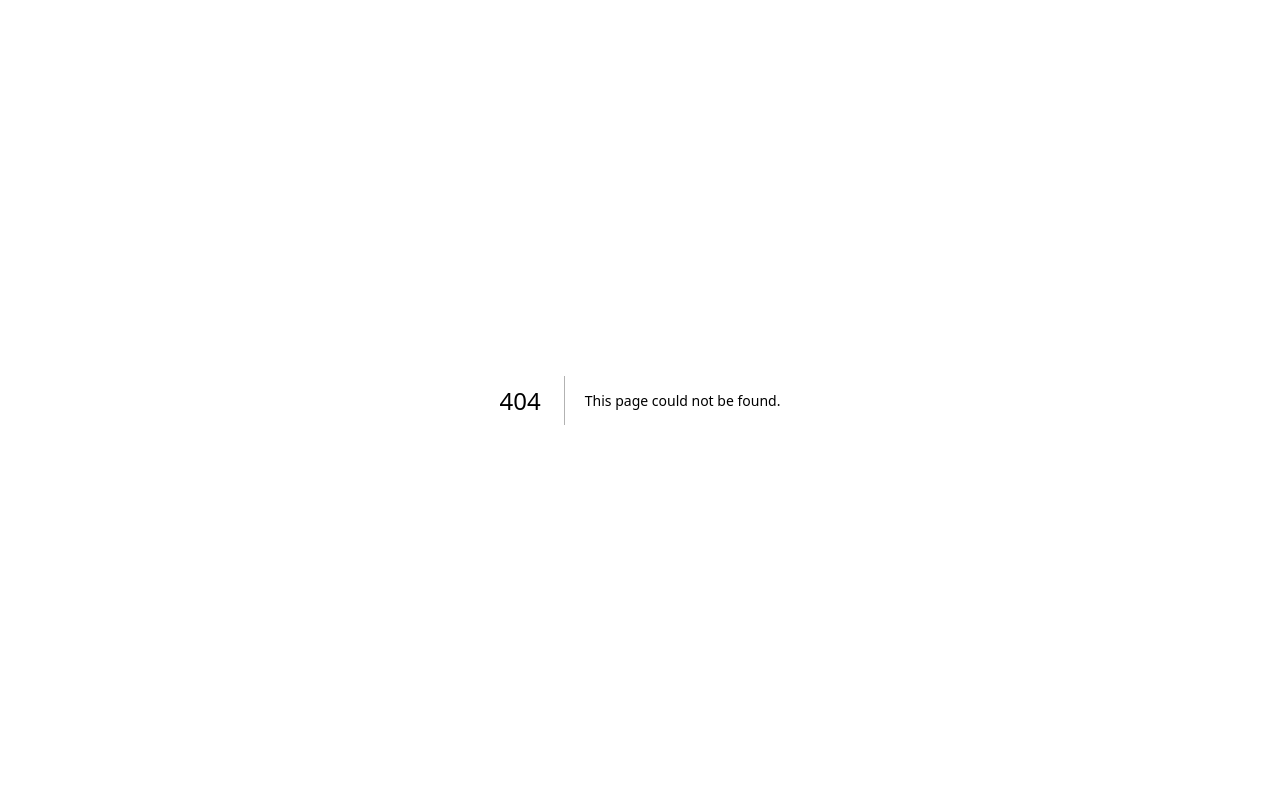
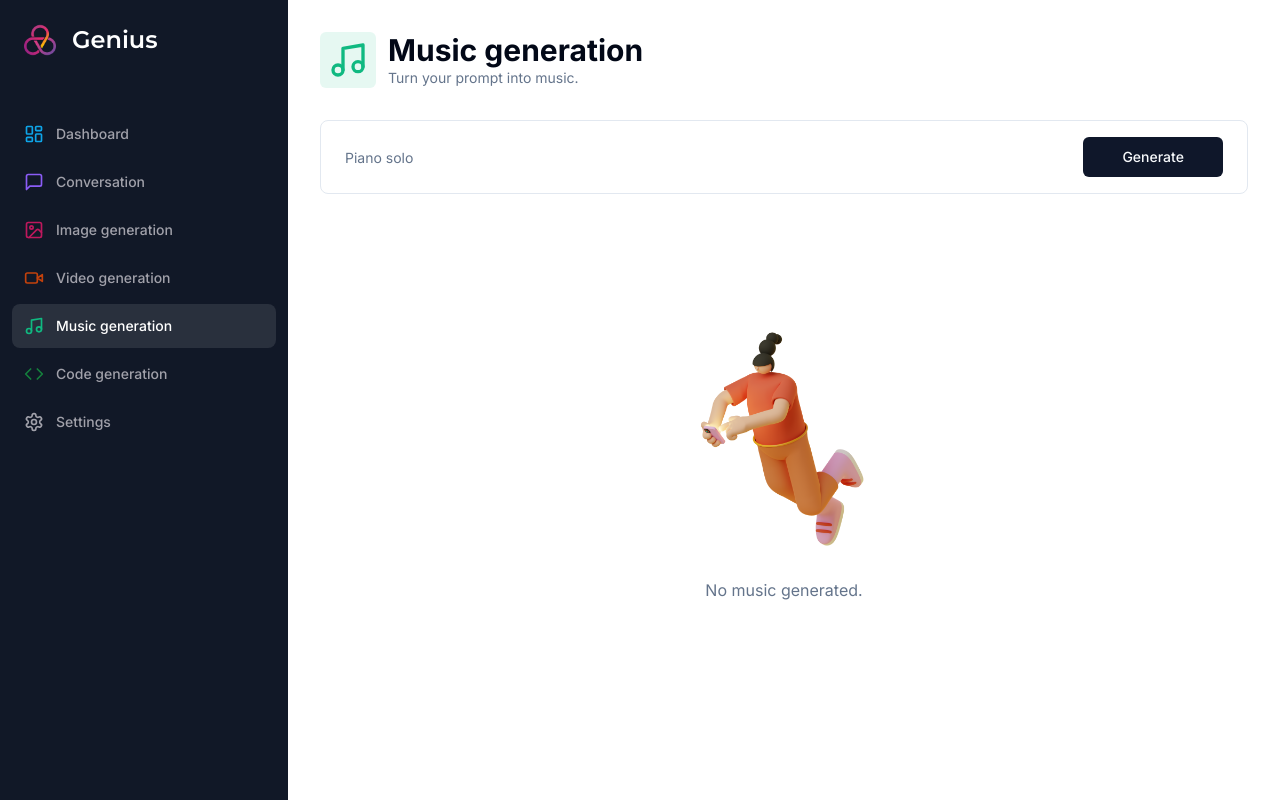
Before and after one commit to TaurusVB/AI-SAAS, a Next.js app: page /music in a window 1280 px wide. Before the commit this address had no page. Built offline with nearby package versions, Linux system fonts and the light colour scheme.

Commit message:
finish doing Music page functionality

```diff
--- /dev/null
+++ b/app/(dashboard)/(routes)/music/constans.ts
@@ -0,0 +1,7 @@
+import * as z from "zod";
+
+export const formSchema = z.object({
+  prompt: z.string().min(1, {
+    message: "Prompt is required",
+  }),
+});
--- /dev/null
+++ b/app/(dashboard)/(routes)/music/page.tsx
@@ -0,0 +1,112 @@
+"use client";
+
+import * as z from "zod";
+import { zodResolver } from "@hookform/resolvers/zod";
+
+import { Music } from "lucide-react";
+import { useForm } from "react-hook-form";
+import { useState } from "react";
+
+import { useRouter } from "next/navigation";
+
+import axios from "axios";
+
+import Heading from "@/components/Heading";
+import { Form, FormControl, FormField, FormItem } from "@/components/ui/form";
+import { Input } from "@/components/ui/input";
+import { Button } from "@/components/ui/button";
+import Empty from "@/components/Empty";
+import Loader from "@/components/Loader";
+
+import { formSchema } from "./constans";
+
+const MusicPage = () => {
+  const router = useRouter();
+
+  const [music, setMusic] = useState<string>();
+
+  const form = useForm<z.infer<typeof formSchema>>({
+    resolver: zodResolver(formSchema),
+    defaultValues: {
+      prompt: "",
+    },
+  });
+
+  const isLoading = form.formState.isSubmitting;
+
+  const onSubmit = async (values: z.infer<typeof formSchema>) => {
+    try {
+      setMusic(undefined);
+
+      const response = await axios.post("/api/music", values);
+
+      setMusic(response.data.audio);
+
+      form.reset();
+    } catch (error: any) {
+      // TODO open pro modal
+      console.log(error);
+    } finally {
+      router.refresh();
+    }
+  };
+
+  return (
+    <div>
+      <Heading
+        title="Music generation"
+        description="Turn your prompt into music."
+        icon={Music}
+        iconColor="text-emerald-500"
+        bgColor="bg-emerald-500/10"
+      />
+      <div className="px-4 lg:px-8">
+        <div>
+          <Form {...form}>
+            <form
+              onSubmit={form.handleSubmit(onSubmit)}
+              className="rounded-lg border w-full p-4 px-3 md:px-6 focus-within:shadow-sm grid grid-cols-12 gap-2"
+            >
+              <FormField
+                name="prompt"
+                render={({ field }) => (
+                  <FormItem className="col-span-12 lg:col-span-10">
+                    <FormControl className="m-0 p-0">
+                      <Input
+                        className="border-0 outline-none focus-visible:ring-0 focus-visible:ring-transparent"
+                        disabled={isLoading}
+                        placeholder="Piano solo"
+                        {...field}
+                      />
+                    </FormControl>
+                  </FormItem>
+                )}
+              />
+              <Button
+                className="col-span-12 lg:col-span-2 w-full"
+                disabled={isLoading}
+              >
+                Generate
+              </Button>
+            </form>
+          </Form>
+        </div>
+        <div className="space-y-4 mt-4">
+          {isLoading && (
+            <div className="p-8 rounded-lg w-full flex items-center justify-center bg-muted">
+              <Loader />
+            </div>
+          )}
+          {!music && !isLoading && <Empty label="No music generated." />}
+          {music && (
+            <audio controls className="w-full mt-8">
+              <source src={music} />
+            </audio>
+          )}
+        </div>
+      </div>
+    </div>
+  );
+};
+
+export default MusicPage;
--- /dev/null
+++ b/app/api/music/route.ts
@@ -0,0 +1,39 @@
+import { auth } from "@clerk/nextjs";
+
+import { NextResponse } from "next/server";
+
+import Raplicate from "replicate";
+
+const replicate = new Raplicate({
+  auth: process.env.REPLICATE_API_TOKEN || "",
+});
+
+export async function POST(req: Request) {
+  try {
+    const { userId } = auth();
+    const body = await req.json();
+    const { prompt } = body;
+
+    if (!userId) {
+      return new NextResponse("Unauthorized", { status: 401 });
+    }
+
+    if (!prompt) {
+      return new NextResponse("Prompt are required", { status: 400 });
+    }
+
+    const response = await replicate.run(
+      "riffusion/riffusion:8cf61ea6c56afd61d8f5b9ffd14d7c216c0a93844ce2d82ac1c9ecc9c7f24e05",
+      {
+        input: {
+          prompt_a: prompt,
+        },
+      }
+    );
+
+    return NextResponse.json(response);
+  } catch (error) {
+    console.log("MUSIC_ERROR", error);
+    return new NextResponse("Internal error", { status: 500 });
+  }
+}
```
Also changed, not shown: app/(dashboard)/(routes)/image/page.tsx (+3 -6 lines).
